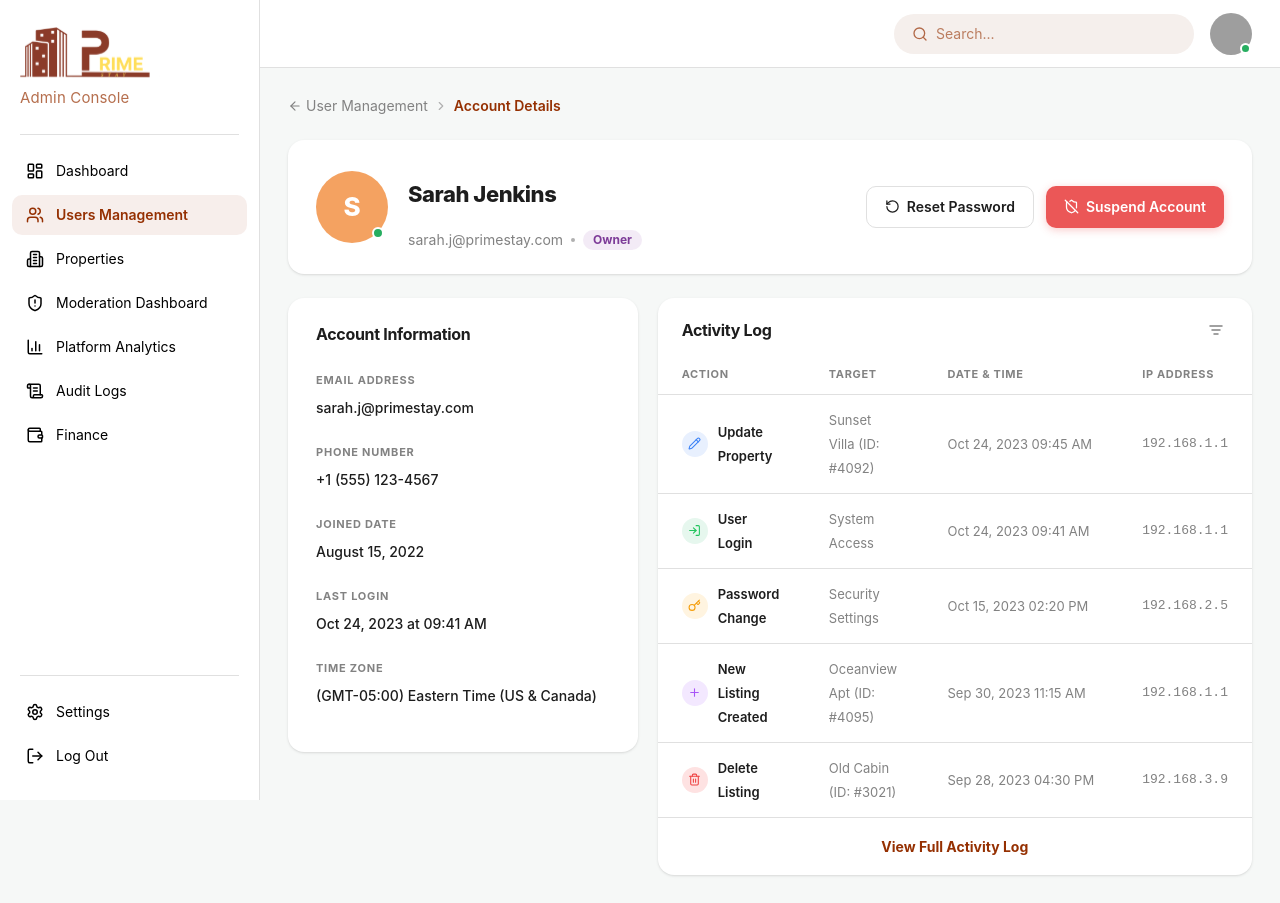
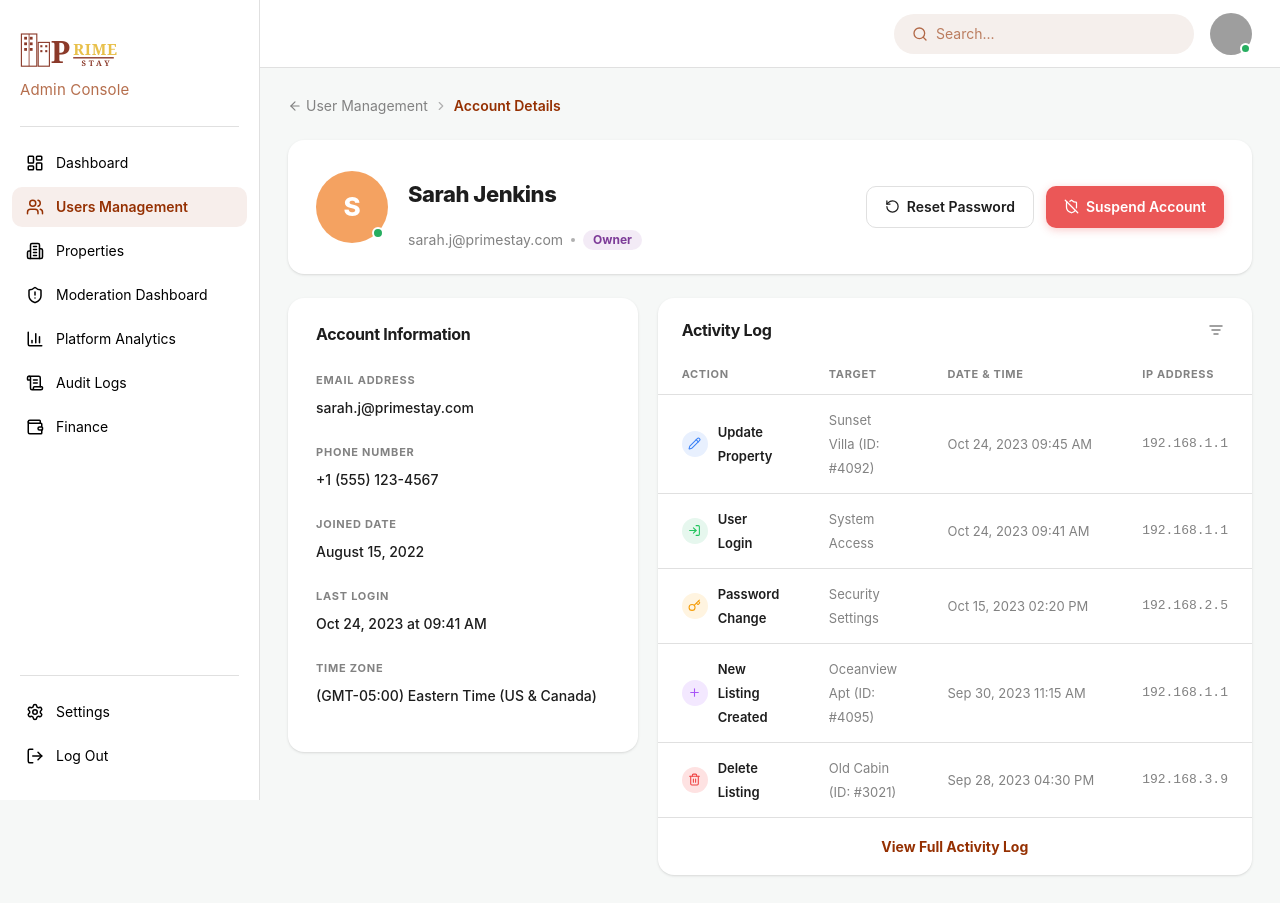
Before and after one commit to Dula0268/b4code-frontend, a Next.js app: page /admin/users/1 in a window 1280 px wide. Built offline with nearby package versions, Linux system fonts and the light colour scheme; grey boxes are pictures that could not be loaded.

Commit message:
refactor: update admin-sidebar with new logo

```diff
--- a/src/components/features/admin/admin-sidebar.tsx
+++ b/src/components/features/admin/admin-sidebar.tsx
@@ -1,6 +1,7 @@
 "use client";
 
 import Link from "next/link";
+import Logo from "@/components/shared/branding/logo";
 import { usePathname } from "next/navigation";
 import {
   LayoutDashboard,
@@ -61,14 +62,7 @@ export default function AdminSidebar() {
     <aside className="w-[260px] min-h-screen bg-[var(--white)] border-r border-[var(--gray-5)] flex flex-col py-6 fixed top-0 left-0 bottom-0 z-50">
       {/* ── Logo + Role Label ── */}
       <div className="px-5 pb-6">
-        <Link href="/admin" className="no-underline">
-          {/* eslint-disable-next-line @next/next/no-img-element */}
-          <img
-            src="/prime-stay-logo.svg"
-            alt="Prime Stay Logo"
-            className="w-[140px] h-14 object-contain"
-          />
-        </Link>
+        <Logo href="/admin" variant="default" width={140} height={48} />
         {/* Admin Console plain text under the logo */}
         <p className="mt-1.5 text-[15px] font-normal text-[rgba(149,48,2,0.7)] tracking-[0.01em]">
           Admin Console
@@ -91,19 +85,17 @@ export default function AdminSidebar() {
               <li key={item.href}>
                 <Link
                   href={item.href}
-                  className={`flex items-center gap-3 px-[14px] py-[10px] rounded-[10px] no-underline text-sm transition-colors ${
-                    isActive
+                  className={`flex items-center gap-3 px-[14px] py-[10px] rounded-[10px] no-underline text-sm transition-colors ${isActive
                       ? "font-semibold text-[var(--brand-primary)] bg-[rgba(149,48,2,0.08)]"
                       : "font-normal text-[var(--black-1)] bg-transparent hover:bg-[rgba(109,34,0,0.1)] hover:text-[var(--primary-hover)]"
-                  }`}
+                    }`}
                 >
                   <Icon
                     size={18}
-                    className={`flex-shrink-0 ${
-                      isActive
+                    className={`flex-shrink-0 ${isActive
                         ? "text-[var(--brand-primary)]"
                         : "text-[var(--black-1)]"
-                    }`}
+                      }`}
                   />
                   <span>{item.label}</span>
                 </Link>
@@ -122,11 +114,10 @@ export default function AdminSidebar() {
           {/* Settings */}
           <Link
             href="/admin/settings"
-            className={`flex items-center gap-3 px-[14px] py-[10px] rounded-[10px] no-underline text-sm transition-colors ${
-              pathname === "/admin/settings"
+            className={`flex items-center gap-3 px-[14px] py-[10px] rounded-[10px] no-underline text-sm transition-colors ${pathname === "/admin/settings"
                 ? "font-semibold text-[var(--brand-primary)] bg-[rgba(149,48,2,0.08)]"
                 : "font-normal text-[var(--black-1)] bg-transparent hover:bg-[rgba(109,34,0,0.1)] hover:text-[var(--primary-hover)]"
-            }`}
+              }`}
           >
             <Settings
               size={18}
```
